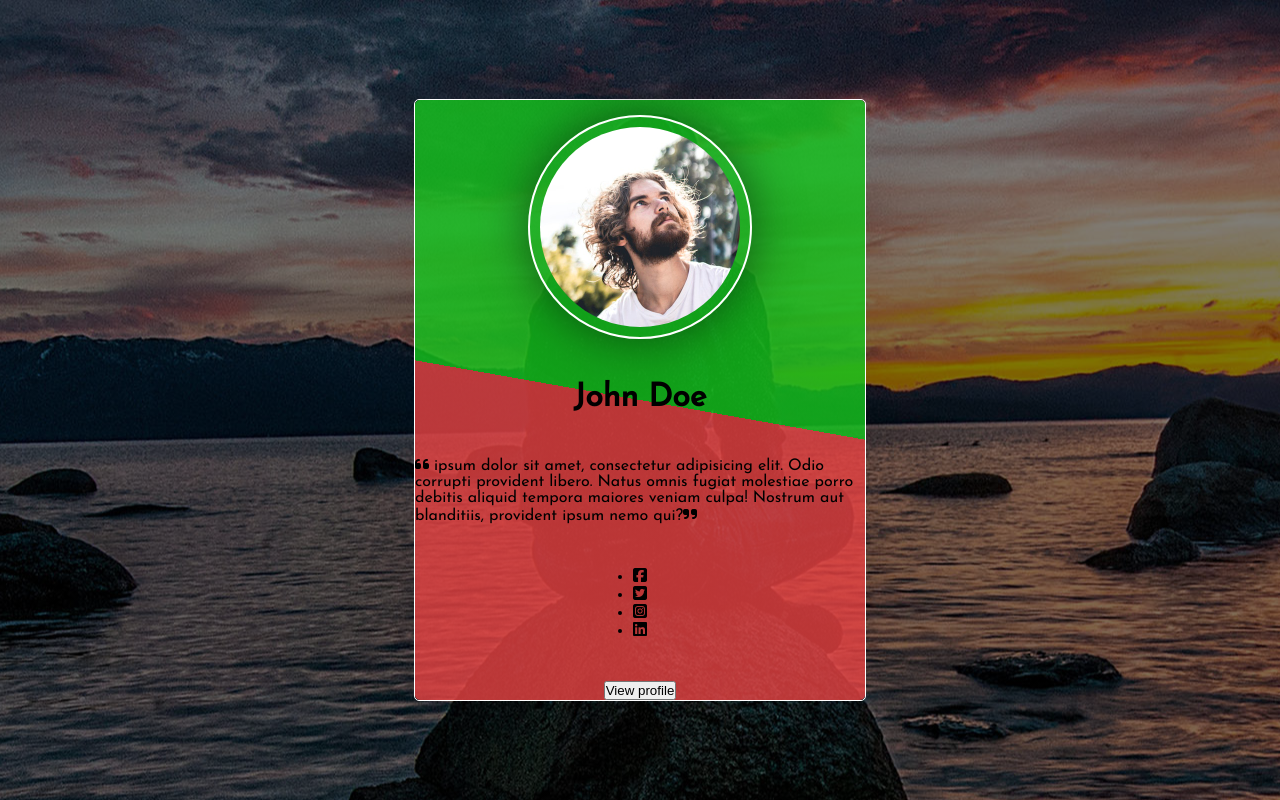
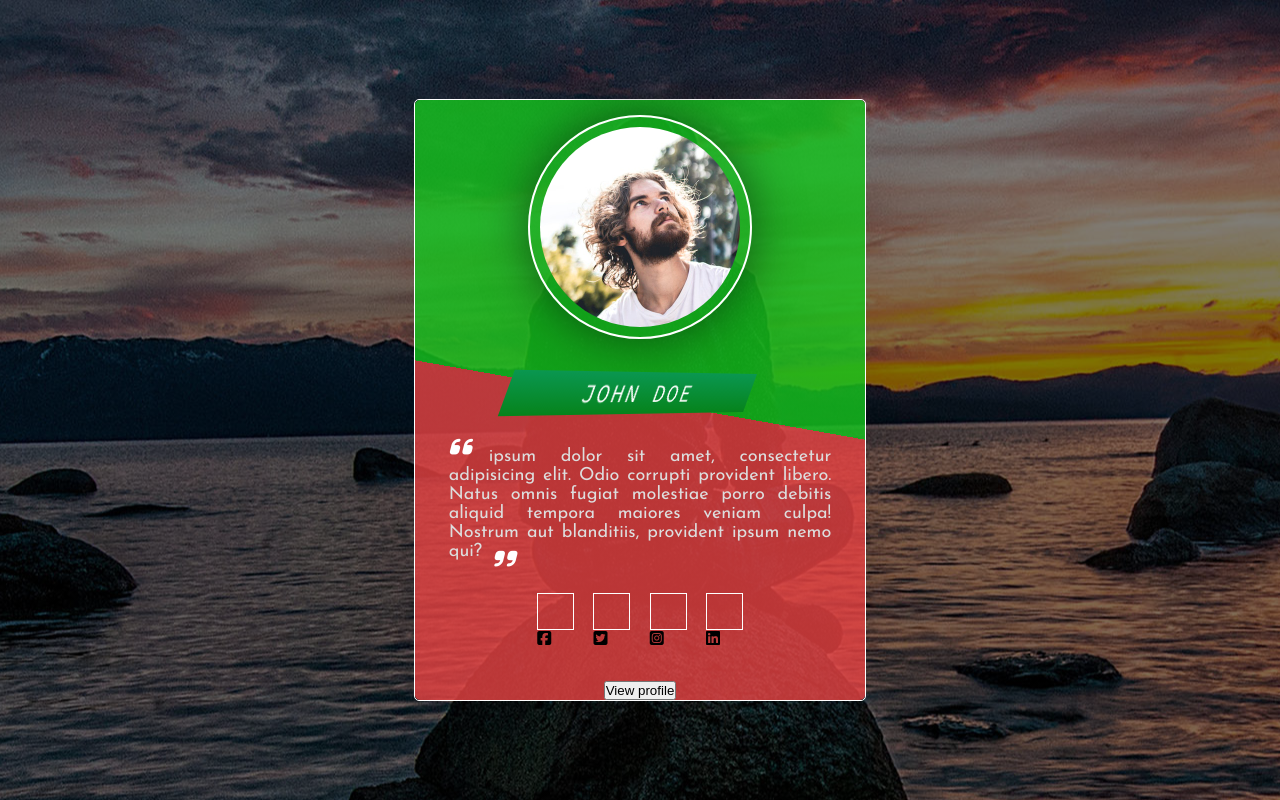
Before and after one commit to jowawash/invisible-card, a plain HTML site: page index.html in a window 1280 px wide. Drawn offline with Linux system fonts and the light colour scheme.

Commit message:
style card paragraph and icons

```diff
--- a/index.html
+++ b/index.html
@@ -6,7 +6,7 @@
     <script src="https://kit.fontawesome.com/f872f7e0e5.js" crossorigin="anonymous"></script>
     <link href="https://fonts.googleapis.com/css2?family=Josefin+Sans&family=Source+Code+Pro&display=swap" rel="stylesheet">
     <link rel="stylesheet" href="style.css">
-    <title>Invisble card</title>
+    <title>Invisible card</title>
 </head>
 <body>
 
--- a/style.css
+++ b/style.css
@@ -47,3 +47,66 @@
     border: 2px solid #fff;
     padding: 10px;
     box-shadow: 0 0 50px rgba(0, 0, 0, .5);
+}
+
+.card-heading{
+    font-family: 'Source Code Pro', monospace;
+    font-size: 25px;
+    font-weight: 300;
+    text-transform: uppercase;
+    color: #fff;
+    letter-spacing: 3px;
+    background: linear-gradient(#0a9751, #06831b);
+    width: 70%;
+    text-align: center;
+    padding: 5px 0;
+    transform: perspective(1000px) skewX(-20deg) rotateY(40deg);
+}
+
+.card-paragraph{
+    font-size: 18px;
+    color: #ddd;
+    width: 85%;
+    text-align: justify;
+    position: relative;
+}
+
+.card-paragraph::first-letter{
+    margin-left: 40px;
+}
+
+.card-paragraph i{
+    color: #fff;
+    font-size: 25px;
+    font-style: italic;
+    position: absolute;
+
+}
+
+.card-paragraph i:first-child{
+    top: -10%;
+}
+
+.card-paragraph i:last-child{
+    bottom: -10%;
+    margin-left: 10px;
+}
+
+.card-icons{
+    list-style: none;
+    display: flex;
+    width: 50%;
+    justify-content: space-around;
+}
+
+.card-icon-link{
+    text-decoration: none;
+    width: 35px;
+    height: 35px;
+    border: 1px solid #fff;
+    display: flex;
+    justify-content: center;
+    align-items: center;
+
+}
+/*pending: troubleshoot why "<i>" elements from card-icon-link are ouside of card-icon-link "boxes"*/
```
